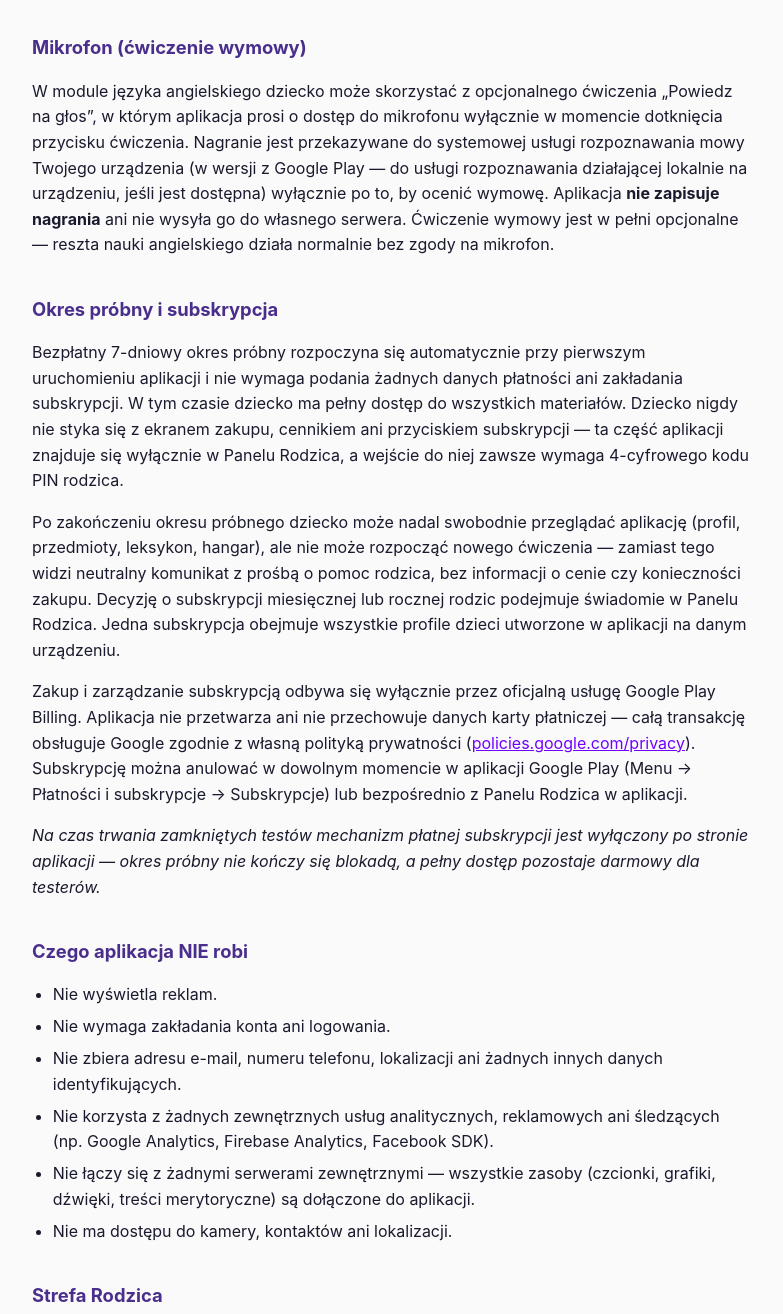
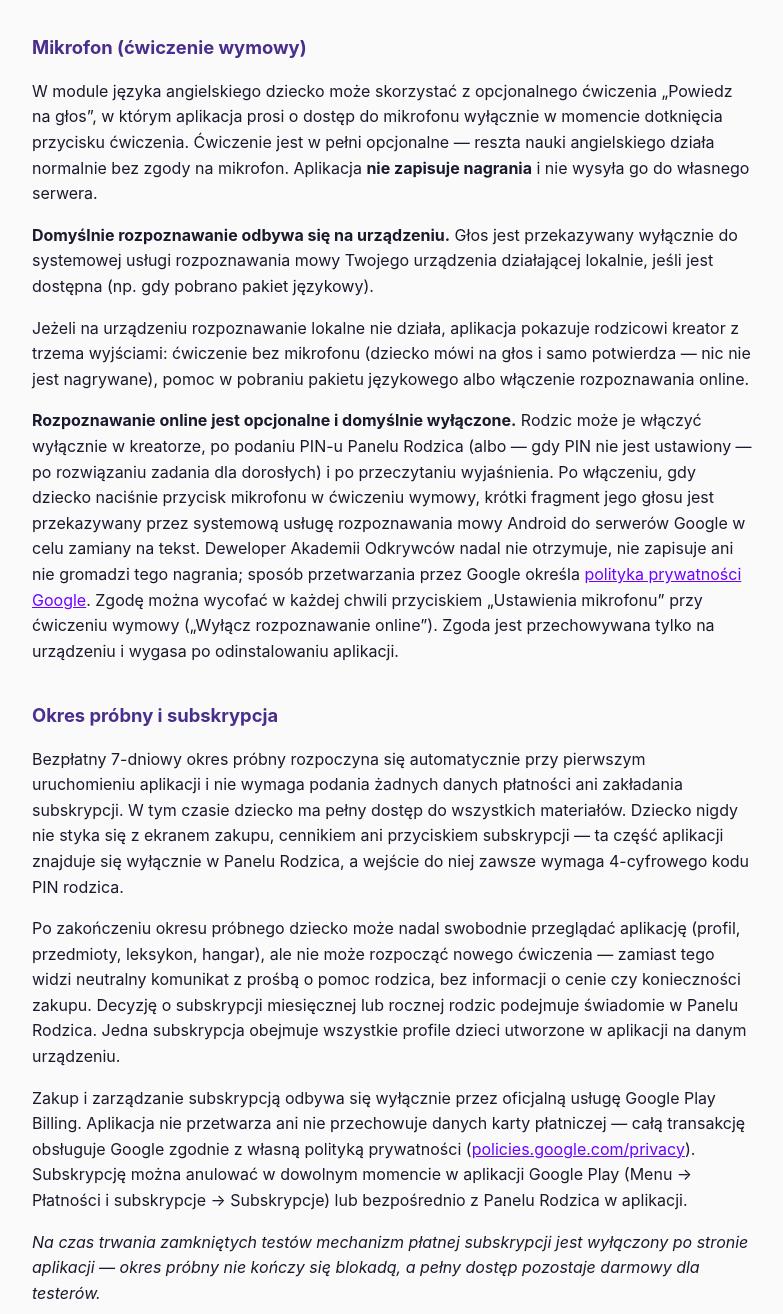
Before and after one commit to apm-medyka/gwiezdna-akademia-privacy, a plain HTML site: page privacy.html in a window 1280 px wide. Shown: the part 1103-2417 px from the top of the page, without its empty margins (248-1031 px from the left). Drawn offline with Linux system fonts and the light colour scheme.

Commit message:
Privacy policy: describe optional parent-enabled online speech recognition
- microphone section: on-device by default; online recognition optional, off by default, enabled only
  by a parent (PIN/adult gate + explicit consent), audio goes through the Android system service to
  Google servers, developer does not receive or store it, consent can be withdrawn in the app
- 'does not connect to any external servers' replaced by an accurate list of external connections
- landing page: 'data stays only on the device' now states the single voice exception
- last update: 25 September 2026

Co-Authored-By: Claude Sonnet 5 <noreply@anthropic.com>

```diff
--- a/privacy.html
+++ b/privacy.html
@@ -35,7 +35,7 @@
 <a class="back" href="index.html">← Wróć do strony Akademii</a>
 
 <h1>Polityka Prywatności — Akademia Odkrywców</h1>
-<p class="updated">Ostatnia aktualizacja: 4 września 2026</p>
+<p class="updated">Ostatnia aktualizacja: 25 września 2026</p>
 
 <div class="lead">
   <strong>Krótko:</strong> Akademia Odkrywców nie zbiera, nie przechowuje na serwerach ani nie udostępnia żadnych danych osobowych. Aplikacja działa w całości lokalnie na urządzeniu i nie wymaga połączenia z internetem.
@@ -56,7 +56,10 @@
 <p>Jedynym wyjątkiem od zasady "nic nie opuszcza urządzenia bez Twojej zgody" jest pojedynczy, anonimowy znacznik czasu rozpoczęcia bezpłatnego 7-dniowego okresu próbnego (bez żadnych danych identyfikujących dziecko ani rodzica), który może zostać objęty automatyczną kopią zapasową Androida powiązaną z kontem Google na urządzeniu. Służy to wyłącznie temu, żeby ponowna instalacja aplikacji lub przywrócenie jej danych z kopii zapasowej nie uruchamiało automatycznie kolejnego okresu próbnego.</p>
 
 <h2>Mikrofon (ćwiczenie wymowy)</h2>
-<p>W module języka angielskiego dziecko może skorzystać z opcjonalnego ćwiczenia „Powiedz na głos”, w którym aplikacja prosi o dostęp do mikrofonu wyłącznie w momencie dotknięcia przycisku ćwiczenia. Nagranie jest przekazywane do systemowej usługi rozpoznawania mowy Twojego urządzenia (w wersji z Google Play — do usługi rozpoznawania działającej lokalnie na urządzeniu, jeśli jest dostępna) wyłącznie po to, by ocenić wymowę. Aplikacja <strong>nie zapisuje nagrania</strong> ani nie wysyła go do własnego serwera. Ćwiczenie wymowy jest w pełni opcjonalne — reszta nauki angielskiego działa normalnie bez zgody na mikrofon.</p>
+<p>W module języka angielskiego dziecko może skorzystać z opcjonalnego ćwiczenia „Powiedz na głos”, w którym aplikacja prosi o dostęp do mikrofonu wyłącznie w momencie dotknięcia przycisku ćwiczenia. Ćwiczenie jest w pełni opcjonalne — reszta nauki angielskiego działa normalnie bez zgody na mikrofon. Aplikacja <strong>nie zapisuje nagrania</strong> i nie wysyła go do własnego serwera.</p>
+<p><strong>Domyślnie rozpoznawanie odbywa się na urządzeniu.</strong> Głos jest przekazywany wyłącznie do systemowej usługi rozpoznawania mowy Twojego urządzenia działającej lokalnie, jeśli jest dostępna (np. gdy pobrano pakiet językowy).</p>
+<p>Jeżeli na urządzeniu rozpoznawanie lokalne nie działa, aplikacja pokazuje rodzicowi kreator z trzema wyjściami: ćwiczenie bez mikrofonu (dziecko mówi na głos i samo potwierdza — nic nie jest nagrywane), pomoc w pobraniu pakietu językowego albo włączenie rozpoznawania online.</p>
+<p><strong>Rozpoznawanie online jest opcjonalne i domyślnie wyłączone.</strong> Rodzic może je włączyć wyłącznie w kreatorze, po podaniu PIN-u Panelu Rodzica (albo — gdy PIN nie jest ustawiony — po rozwiązaniu zadania dla dorosłych) i po przeczytaniu wyjaśnienia. Po włączeniu, gdy dziecko naciśnie przycisk mikrofonu w ćwiczeniu wymowy, krótki fragment jego głosu jest przekazywany przez systemową usługę rozpoznawania mowy Android do serwerów Google w celu zamiany na tekst. Deweloper Akademii Odkrywców nadal nie otrzymuje, nie zapisuje ani nie gromadzi tego nagrania; sposób przetwarzania przez Google określa <a href="https://policies.google.com/privacy">polityka prywatności Google</a>. Zgodę można wycofać w każdej chwili przyciskiem „Ustawienia mikrofonu” przy ćwiczeniu wymowy („Wyłącz rozpoznawanie online”). Zgoda jest przechowywana tylko na urządzeniu i wygasa po odinstalowaniu aplikacji.</p>
 
 <h2>Okres próbny i subskrypcja</h2>
 <p>Bezpłatny 7-dniowy okres próbny rozpoczyna się automatycznie przy pierwszym uruchomieniu aplikacji i nie wymaga podania żadnych danych płatności ani zakładania subskrypcji. W tym czasie dziecko ma pełny dostęp do wszystkich materiałów. Dziecko nigdy nie styka się z ekranem zakupu, cennikiem ani przyciskiem subskrypcji — ta część aplikacji znajduje się wyłącznie w Panelu Rodzica, a wejście do niej zawsze wymaga 4-cyfrowego kodu PIN rodzica.</p>
@@ -70,7 +73,7 @@
   <li>Nie wymaga zakładania konta ani logowania.</li>
   <li>Nie zbiera adresu e-mail, numeru telefonu, lokalizacji ani żadnych innych danych identyfikujących.</li>
   <li>Nie korzysta z żadnych zewnętrznych usług analitycznych, reklamowych ani śledzących (np. Google Analytics, Firebase Analytics, Facebook SDK).</li>
-  <li>Nie łączy się z żadnymi serwerami zewnętrznymi — wszystkie zasoby (czcionki, grafiki, dźwięki, treści merytoryczne) są dołączone do aplikacji.</li>
+  <li>Nie łączy się z własnymi serwerami dewelopera — wszystkie zasoby (czcionki, grafiki, dźwięki, treści merytoryczne) są dołączone do aplikacji. Jedyne połączenia zewnętrzne to: obsługa subskrypcji przez Google Play, dobrowolny formularz opinii w Panelu Rodzica oraz — wyłącznie po włączeniu przez rodzica — rozpoznawanie mowy online opisane w sekcji o mikrofonie.</li>
   <li>Nie ma dostępu do kamery, kontaktów ani lokalizacji.</li>
 </ul>
 
```
Also changed, not shown: index.html (+2 -2 lines).
